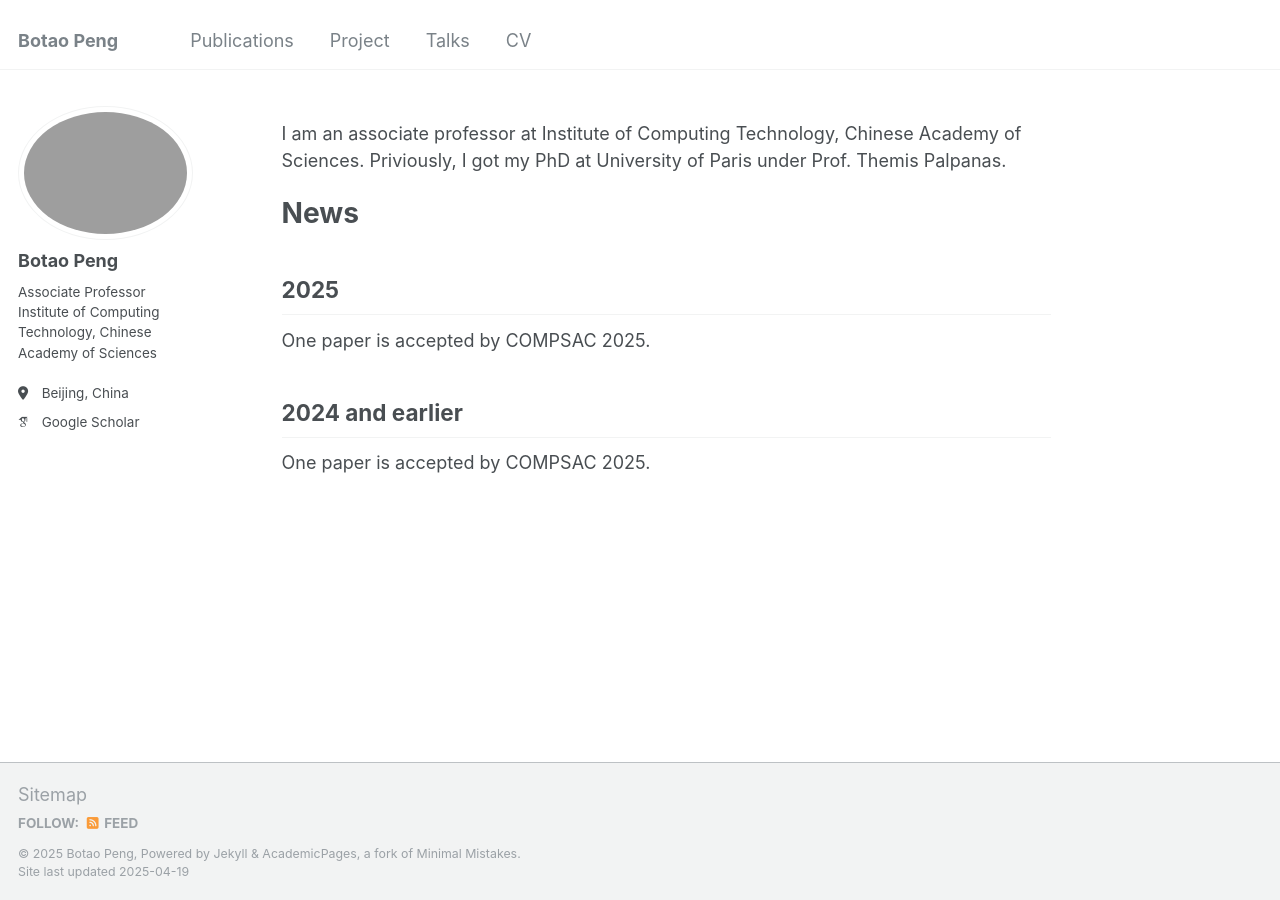
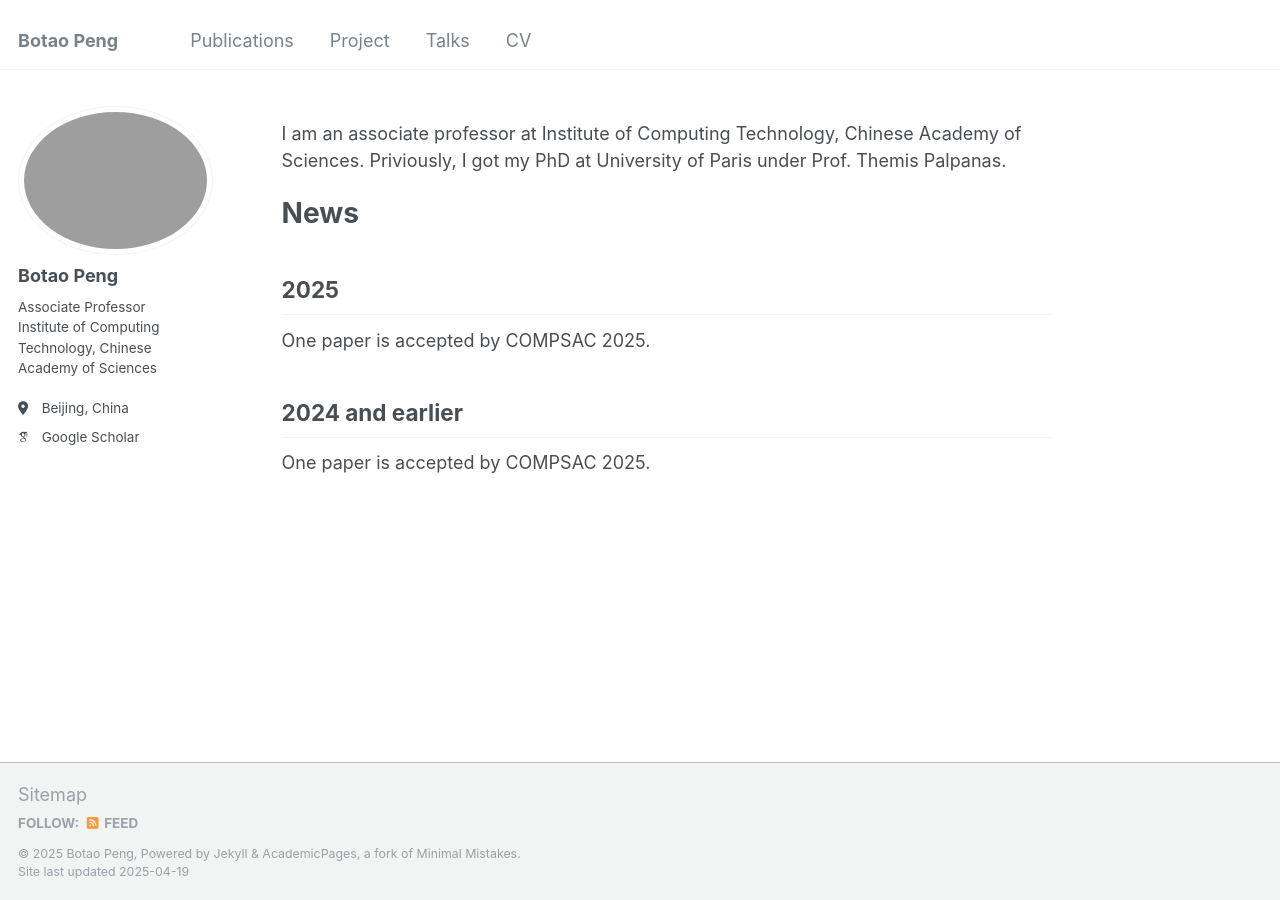
Before and after one commit to BotaoPENG/botaopeng.github.io, a Jekyll site: the page built from _pages/about.md, in a window 1280 px wide. Built offline with Jekyll 4.4.1, drawn with Linux system fonts in a browser that asks for light colours; some web fonts are replaced.

Commit message:
Update _sidebar.scss

```diff
--- a/_sass/_sidebar.scss
+++ b/_sass/_sidebar.scss
@@ -90,8 +90,8 @@
   }
 
   img {
-    max-width: 175px;
-    border-radius: 50%;
+    max-width: 375px;
+    border-radius: 80%;
 
     @include breakpoint($large) {
       padding: 5px;
```
